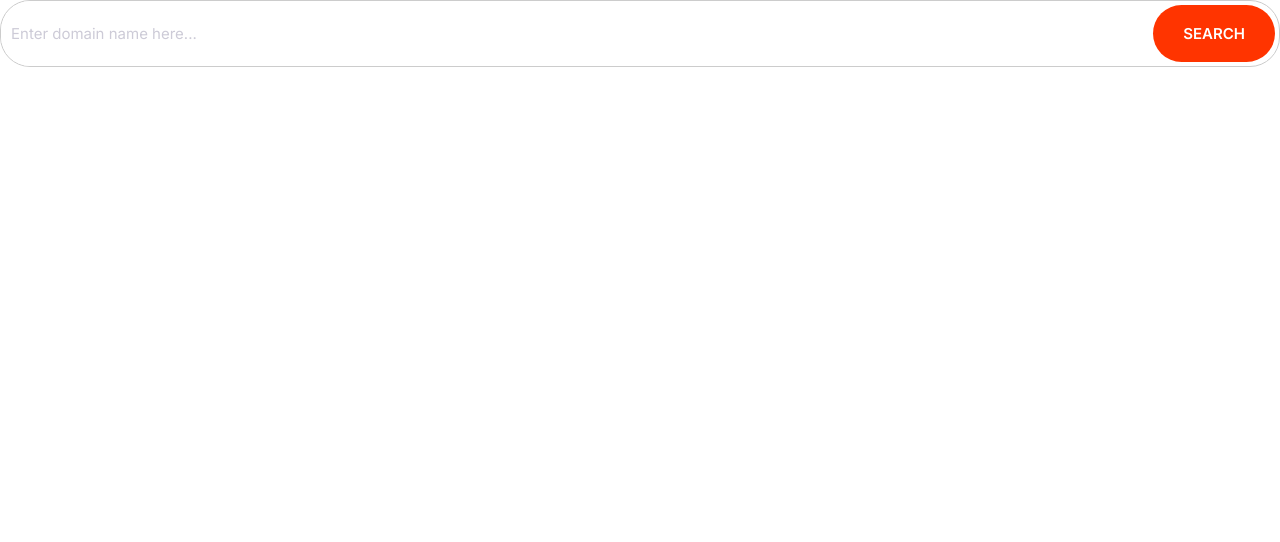
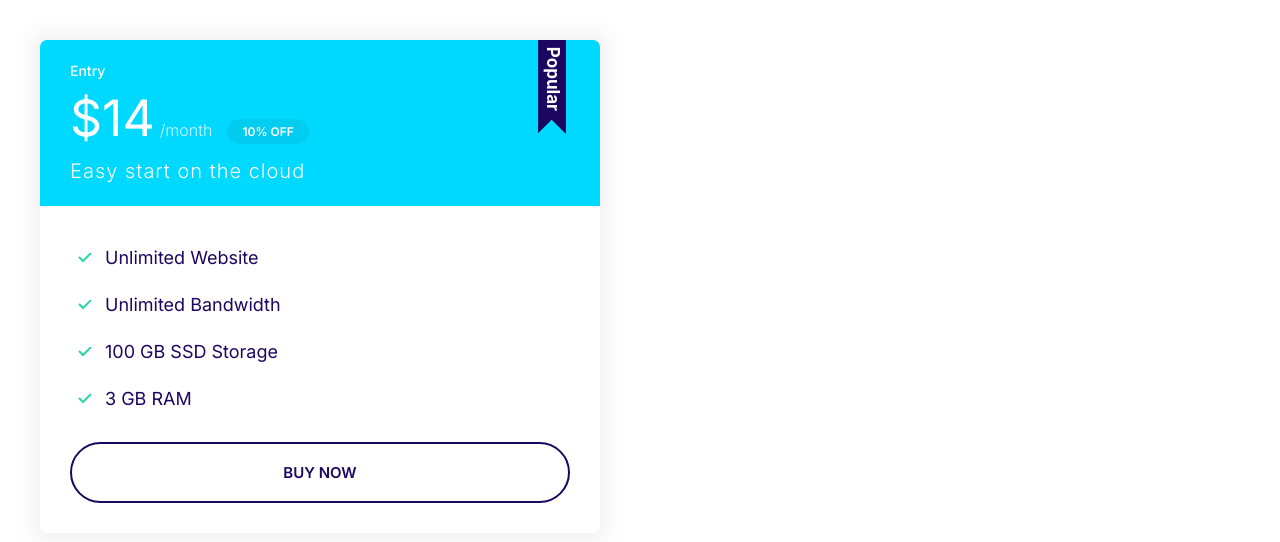
Before and after one commit to Imran9T5/First-project, a plain HTML site: page INDEX.HTML in a window 1280 px wide. Drawn offline with Linux system fonts and the light colour scheme.

Commit message:
plan conponent created for each card

```diff
--- a/CSS/styles.css
+++ b/CSS/styles.css
@@ -122,6 +122,7 @@ a{
 
 .badge--small{
     font-size: 1.6rem;
+    padding: 0.5rem 1.5rem;
 }
 
 @media screen and (min-width:1024px) {
@@ -294,3 +295,98 @@ a{
     }
 
 }
+
+/*Cards*/
+
+.card {
+    border-radius: 7px;
+    box-shadow: 0 0 20px 10px #f3f3f3;
+    overflow: hidden;
+}
+
+.card__header,
+.card__body {
+    padding: 2rem 3rem;
+
+}
+
+.card--primary .card__header{
+    background: var(--color-primary);
+    color: #fff;
+
+}
+
+.card--secondary .card__header{
+    background: var(--color-secondary);
+    color: #fff;
+
+}
+
+.card--secondary .badge--secondary {
+    background: #02cdf1;
+
+}
+
+/*plan*/
+
+.plan__name{
+    color:#fff;
+    margin: 0;
+    font-weight: 500;
+    font-size: 2.4rem;
+}
+
+.plan__price{
+    font-size: 6rem;
+
+}
+
+.plan__billing-cycle{
+    font-size: 2.4rem;
+    font-weight: 300;
+    opacity: 0.8;
+    margin-right: 1rem;
+}
+
+.plan__discription{
+    font-size: 2rem;
+    font-weight: 300;
+    letter-spacing: 1px;
+    display: block;
+}
+
+.plan .list__item{
+    margin-bottom: 2rem;
+}
+
+.plan--popular .card__header{
+    position: relative;
+
+}
+
+.plan--popular .card__header::before{
+    content: url(../images/popular.svg);
+    width: 40px;
+    display: inline-block;
+    position: absolute;
+    top: -6px;
+    right: 5%;
+}
+
+@media screen and (min-width: 1024px) {
+    .plan__name {
+        font-size: 1.4rem;
+    }
+
+    .plan__price{
+        font-size: 5rem;
+    }
+
+    .plan__billing-cycle{
+        font-size: 1.6rem;
+    }
+
+    .plan_decription{
+        font-size: 1.7rem;
+    }
+}
--- a/INDEX.HTML
+++ b/INDEX.HTML
@@ -14,13 +14,27 @@
     <link rel="stylesheet" href="CSS/styles.css" />
   </head>
   <body>
-    <div class="input-group">
-      <input
-        type="text"
-        class="input"
-        placeholder="Enter domain name here..."
-      />
-      <button class="btn btn--accent">Search</button>
+    <div style="width: 50%; padding: 4rem">
+      <div class="plan plan--popular">
+        <div class="card card--secondary">
+          <header class="card__header">
+            <h3 class="plan__name">Entry</h3>
+            <span class="plan__price">$14</span>
+            <span class="plan__billing-cycle">/month</span>
+            <span class="badge badge--secondary badge--small">10% OFF</span>
+            <span class="plan__discription">Easy start on the cloud</span>
+          </header>
+          <div class="card__body">
+            <ul class="list list--tick">
+              <li class="list__item">Unlimited Website</li>
+              <li class="list__item">Unlimited Bandwidth</li>
+              <li class="list__item">100 GB SSD Storage</li>
+              <li class="list__item">3 GB RAM</li>
+            </ul>
+            <button class="btn btn--outline btn--block">Buy Now</button>
+          </div>
+        </div>
+      </div>
     </div>
   </body>
 </html>
```
Also changed, not shown: Components/Plan.html (added, +22 -0 lines), images/popular.svg (added).
